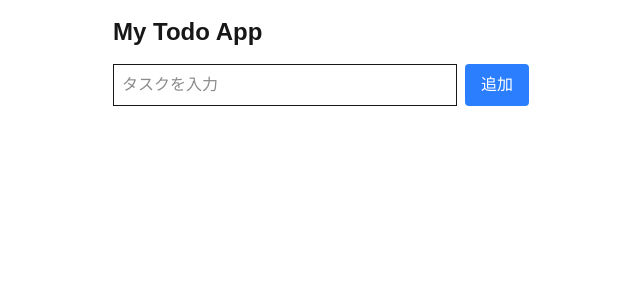
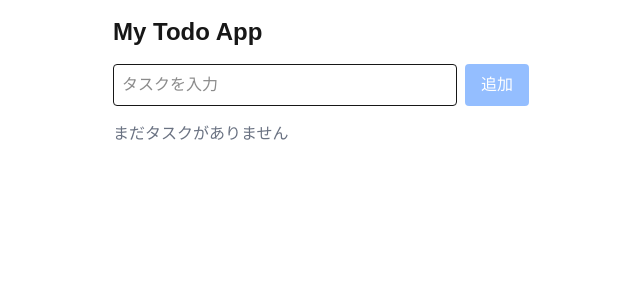
Before and after one commit to my00-webapp/todo-app, a Next.js app: page / in a window 1280 px wide. Shown: the top 300 px of the page, without its empty margins (319-959 px from the left). Built offline with nearby package versions, Linux system fonts and the light colour scheme.

Commit message:
編集・削除・チェックボックス

```diff
--- /dev/null
+++ b/src/app/components/TodoInput.tsx
@@ -0,0 +1,41 @@
+"use client";
+import { useState } from "react";
+
+
+type Props = {
+onAdd: (text: string) => void;
+};
+
+
+export function TodoInput({ onAdd }: Props) {
+const [input, setInput] = useState("");
+
+
+const handleAdd = () => {
+if (!input.trim()) return;
+onAdd(input);
+setInput("");
+};
+
+
+return (
+<div className="flex gap-2 mb-4">
+<input
+value={input}
+onChange={(e) => setInput(e.target.value)}
+onKeyDown={(e) => {
+if (e.key === "Enter") handleAdd();
+}}
+className="border p-2 flex-1 rounded"
+placeholder="タスクを入力"
+/>
+<button
+onClick={handleAdd}
+className="bg-blue-500 text-white px-4 py-2 rounded disabled:opacity-50"
+disabled={!input.trim()}
+>
+追加
+</button>
+</div>
+);
+}
--- /dev/null
+++ b/src/app/components/TodoItem.tsx
@@ -0,0 +1,112 @@
+"use client";
+import { useEffect, useRef, useState } from "react";
+import type { Todo } from "../types/todo";
+
+type Props = {
+todo: Todo;
+onToggle: (id: string) => void;
+onDelete: (id: string) => void;
+onEdit: (id: string, text: string) => void;
+};
+
+export function TodoItem({ todo, onToggle, onDelete, onEdit }: Props) {
+const [editing, setEditing] = useState(false);
+const [draft, setDraft] = useState(todo.text);
+const inputRef = useRef<HTMLInputElement>(null);
+
+
+// 編集開始時にフォーカス
+useEffect(() => {
+if (editing) {
+inputRef.current?.focus();
+// 末尾にキャレット移動
+const el = inputRef.current;
+if (el) {
+const len = el.value.length;
+el.setSelectionRange(len, len);
+}
+}
+}, [editing]);
+
+const commit = () => {
+const t = draft.trim();
+if (!t || t === todo.text) {
+setEditing(false);
+setDraft(todo.text);
+return;
+}
+onEdit(todo.id, t);
+setEditing(false);
+};
+
+
+const cancel = () => {
+setDraft(todo.text);
+setEditing(false);
+};
+
+return (
+<li className="border p-2 rounded flex items-center gap-3">
+<input
+type="checkbox"
+checked={todo.done}
+onChange={() => onToggle(todo.id)}
+className="size-4"
+aria-label="完了"
+/>
+
+
+{editing ? (
+<input
+ref={inputRef}
+value={draft}
+onChange={(e) => setDraft(e.target.value)}
+onBlur={commit}
+onKeyDown={(e) => {
+if (e.key === "Enter") commit();
+if (e.key === "Escape") cancel();
+}}
+className="flex-1 border p-1 rounded"
+/>
+) : (
+<span
+className={`flex-1 ${todo.done ? "line-through text-gray-500" : ""}`}
+>
+{todo.text}
+</span>
+)}
+
+{editing ? (
+<div className="flex gap-2">
+<button
+onClick={commit}
+className="px-2 py-1 text-sm bg-green-500 text-white rounded"
+>
+保存
+</button>
+<button
+onClick={cancel}
+className="px-2 py-1 text-sm bg-gray-200 rounded"
+>
+取消
+</button>
+</div>
+) : (
+<div className="flex gap-2">
+<button
+onClick={() => setEditing(true)}
+className="px-2 py-1 text-sm bg-yellow-500 text-white rounded"
+>
+編集
+</button>
+<button
+onClick={() => onDelete(todo.id)}
+className="px-2 py-1 text-sm bg-red-500 text-white rounded"
+>
+削除
+</button>
+</div>
+)}
+</li>
+);
+}
--- /dev/null
+++ b/src/app/components/TodoList.tsx
@@ -0,0 +1,33 @@
+"use client";
+import type { Todo } from "../types/todo";
+import { TodoItem } from "./TodoItem";
+
+
+type Props = {
+todos: Todo[];
+onToggle: (id: string) => void;
+onDelete: (id: string) => void;
+onEdit: (id: string, text: string) => void;
+};
+
+
+export function TodoList({ todos, onToggle, onDelete, onEdit }: Props) {
+if (todos.length === 0) {
+return <p className="text-gray-500">まだタスクがありません</p>;
+}
+
+
+return (
+<ul className="space-y-2">
+{todos.map((todo) => (
+<TodoItem
+key={todo.id}
+todo={todo}
+onToggle={onToggle}
+onDelete={onDelete}
+onEdit={onEdit}
+/>
+))}
+</ul>
+);
+}
--- /dev/null
+++ b/src/app/hooks/useTodos.ts
@@ -0,0 +1,58 @@
+"use client";
+import { useCallback, useState } from "react";
+import type { Todo } from "../types/todo";
+
+
+// 乱数ベースの簡易UUID（crypto.randomUUIDが無い環境用のフォールバック）
+const uuid = () =>
+(globalThis.crypto?.randomUUID?.() ?? Math.random().toString(36).slice(2));
+
+
+export function useTodos(initial: Todo[] = []) {
+const [todos, setTodos] = useState<Todo[]>(initial);
+
+
+const add = useCallback((text: string) => {
+const t = text.trim();
+if (!t) return;
+setTodos((prev) => [
+...prev,
+{
+id: uuid(),
+text: t,
+done: false,
+createdAt: Date.now(),
+},
+]);
+}, []);
+
+
+const remove = useCallback((id: string) => {
+setTodos((prev) => prev.filter((todo) => todo.id !== id));
+}, []);
+
+
+const toggle = useCallback((id: string) => {
+setTodos((prev) =>
+prev.map((todo) =>
+todo.id === id
+? { ...todo, done: !todo.done, updatedAt: Date.now() }
+: todo
+)
+);
+}, []);
+
+
+const edit = useCallback((id: string, nextText: string) => {
+const t = nextText.trim();
+if (!t) return; // 空編集は無視
+setTodos((prev) =>
+prev.map((todo) =>
+todo.id === id ? { ...todo, text: t, updatedAt: Date.now() } : todo
+)
+);
+}, []);
+
+
+return { todos, add, remove, toggle, edit, setTodos };
+}
--- a/src/app/page.tsx
+++ b/src/app/page.tsx
@@ -1,47 +1,22 @@
-"use client"
-import { useState } from 'react';
+"use client";
+import { TodoInput } from "./components/TodoInput";
+import { TodoList } from "./components/TodoList";
+import { useTodos } from "./hooks/useTodos";
 
 
-export default function TodoApp() {
-  const [todos, setTodos] = useState<string[]>([]);
-  const [input, setInput] = useState("");
+export default function Page() {
+const { todos, add, remove, toggle, edit } = useTodos();
 
-  const addTodo = () => {
-    if (!input) return;
-    setTodos([...todos, input]);
-    setInput("");
-
-  };
 
 return (
+<div className="p-4 max-w-md mx-auto">
+<h1 className="text-2xl font-bold mb-4">My Todo App</h1>
 
-   <div className="p-4 max-w-md mx-auto">
-      <h1 className="text-2xl font-bold mb-4">My Todo App</h1>
-      <div className="flex gap-2 mb-4">
-        <input
-          value={input}
-          onChange={(e) => setInput(e.target.value)}
-          onKeyDown={(e) => {if (e.key === 'Enter') {
-            addTodo();
-            }
-          }}
-          className="border p-2 flex-1"
-          placeholder="タスクを入力"
-        />
-        <button
-          onClick={addTodo}
-          className="bg-blue-500 text-white px-4 py-2 rounded"
-        >
-          追加
-        </button>
-      </div>
-      <ul className="space-y-2">
-        {todos.map((todo, index) => (
-          <li key={index} className="border p-2 rounded">
-            {todo}
-          </li>
-        ))}
-      </ul>
-    </div>
-  );
+
+<TodoInput onAdd={add} />
+
+
+<TodoList todos={todos} onToggle={toggle} onDelete={remove} onEdit={edit} />
+</div>
+);
 }
--- /dev/null
+++ b/src/app/types/todo.ts
@@ -0,0 +1,11 @@
+export type Todo = {
+id: string;
+text: string;
+done: boolean;
+createdAt: number;
+updatedAt?: number;
+// 将来用のフィールド（まだ未使用）
+dueDate?: string; // ISO文字列など
+tags?: string[]; // ["買い物", "仕事"] など
+priority?: "low" | "medium" | "high";
+};
```
